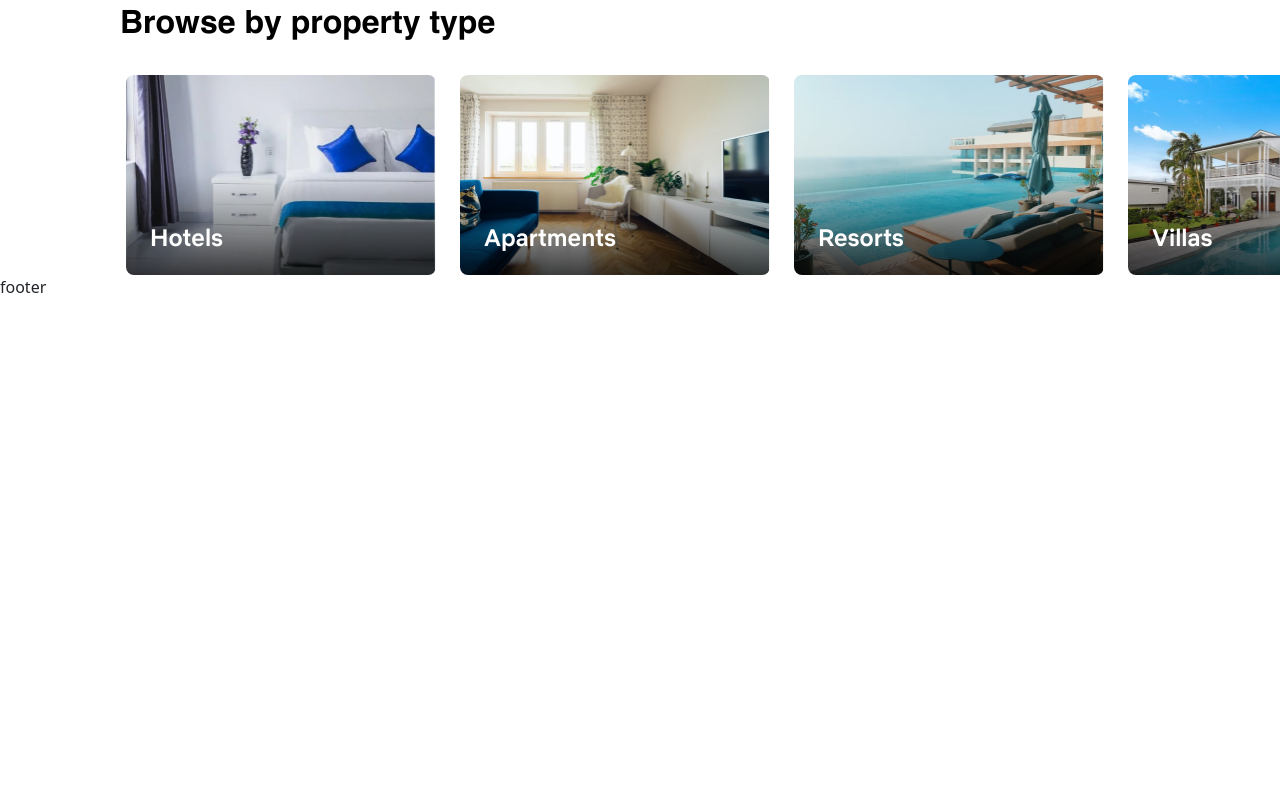
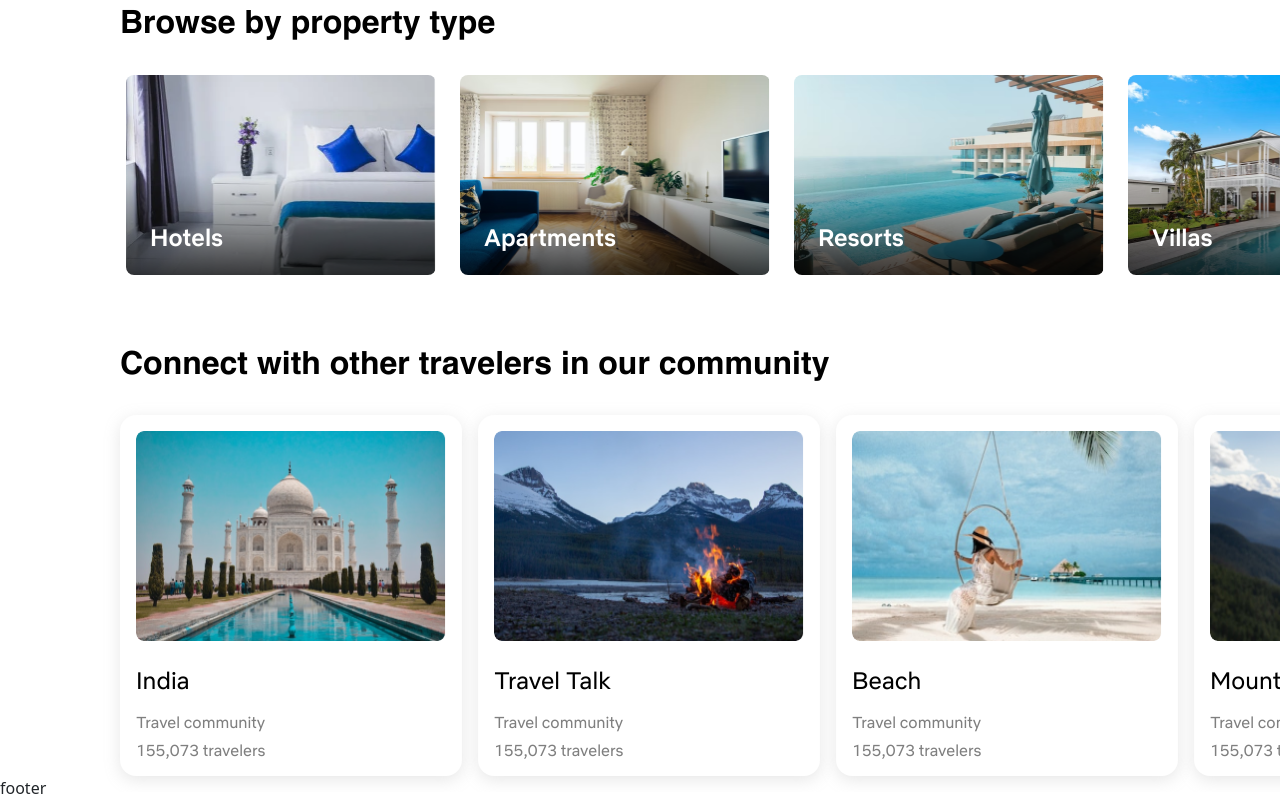
Before and after one commit to imysko/TRAVEL-landing-page, a plain HTML site: page index.html in a window 1280 px wide. Shown: the part 1375-2175 px from the top of the page. Before the commit the page ends 1674 px from the top, so only its background shows below. Drawn offline with nearby package versions, Linux system fonts and the light colour scheme.

Commit message:
block connecting

```diff
--- a/css/style.css
+++ b/css/style.css
@@ -578,4 +578,84 @@ body {
 }
 
 /*--------------------------------------------------*/
+.block-connecting {
+
+}
+
+.connecting {
+
+}
+
+.connecting_container {
+
+}
+
+.connecting_body {
+
+}
+
+.connecting_body>* {
+    padding: 0px 120px;
+}
+
+.connecting_title {
+    font-family: Helvetica;
+    font-weight: 700;
+    font-size: 32px;
+    color: black;
+    line-height: 115%;
+    margin: 0px;
+}
+
+.connecting_items {
+    display: flex;
+    flex-wrap: nowrap;
+    overflow-x: auto;
+    flex-direction: row;
+    margin-top: 16px;
+    margin-bottom: -16px;
+    padding-top: 16px;
+    padding-bottom: 16px;
+}
+
+.connecting_items>*:not(:last-child) {
+    margin-right: 16px;
+}
+
+.connecting_card {
+    display: flex;
+    flex-direction: column;
+    padding: 16px;
+
+    box-shadow: 0px 4px 16px rgba(158, 158, 158, 0.25);
+    border-radius: 16px;
+}
+
+.connecting_image {
+    width: 310px;
+    height: 210px;
+    border-radius: 8px;
+}
+
+.connecting_subtitle {
+    margin-top: 24px;
+    font-family: NetflixSans;
+    font-weight: 400;
+    font-size: 24px;
+    line-height: 129%;
+    color: #000000;
+}
+
+.connecting_description {
+    margin: 8px 0px 0px 0px;
+    font-family: NetflixSans;
+    font-weight: 400;
+    font-size: 16px;
+    line-height: 125%;
+
+    color: #000000;
+    opacity: 0.5;
+}
+
+/*--------------------------------------------------*/
 .footer {}
--- a/index.html
+++ b/index.html
@@ -225,6 +225,40 @@
                         </div>
                     </div>
                 </div>
+
+                <div class="block-connecting connecting">
+                    <div class="connecting_container _container">
+                        <div class="connecting_body">
+                            <h2 class="connecting_title">Connect with other travelers in our community</h2>
+                            <div class="connecting_items">
+                                <div class="connecting_card">
+                                    <img class="connecting_image" src="resources/images/destinations/india.png" alt="">
+                                    <h3 class="connecting_subtitle">India</h3>
+                                    <p class="connecting_description">Travel community</p>
+                                    <p class="connecting_description">155,073 travelers</p>
+                                </div>
+                                <div class="connecting_card">
+                                    <img class="connecting_image" src="resources/images/destinations/travel-talk.png" alt="">
+                                    <h3 class="connecting_subtitle">Travel Talk</h3>
+                                    <p class="connecting_description">Travel community</p>
+                                    <p class="connecting_description">155,073 travelers</p>
+                                </div>
+                                <div class="connecting_card">
+                                    <img class="connecting_image" src="resources/images/destinations/beach.png" alt="">
+                                    <h3 class="connecting_subtitle">Beach</h3>
+                                    <p class="connecting_description">Travel community</p>
+                                    <p class="connecting_description">155,073 travelers</p>
+                                </div>
+                                <div class="connecting_card">
+                                    <img class="connecting_image" src="resources/images/destinations/mountains.png" alt="">
+                                    <h3 class="connecting_subtitle">Mountains</h3>
+                                    <p class="connecting_description">Travel community</p>
+                                    <p class="connecting_description">155,073 travelers</p>
+                                </div>
+                            </div>
+                        </div>
+                    </div>
+                </div>
             </section>
         </main>
 
```
